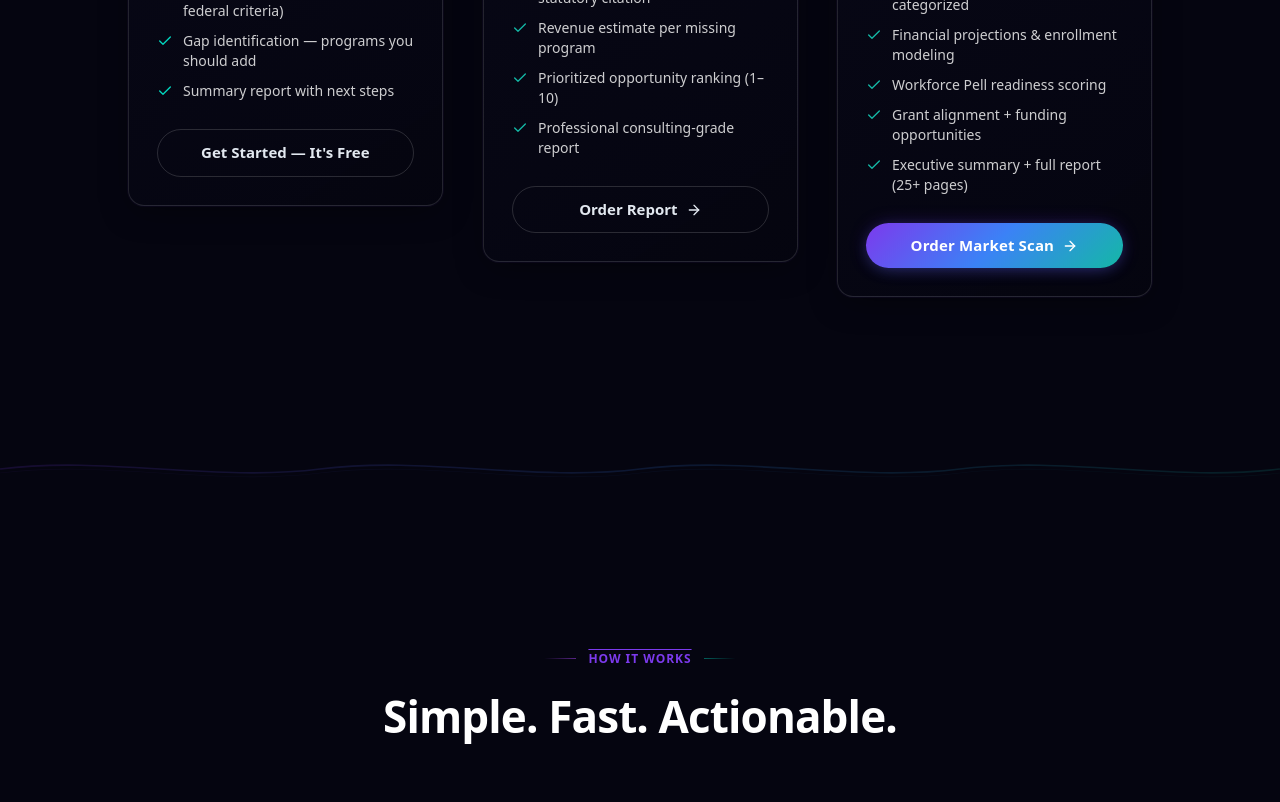
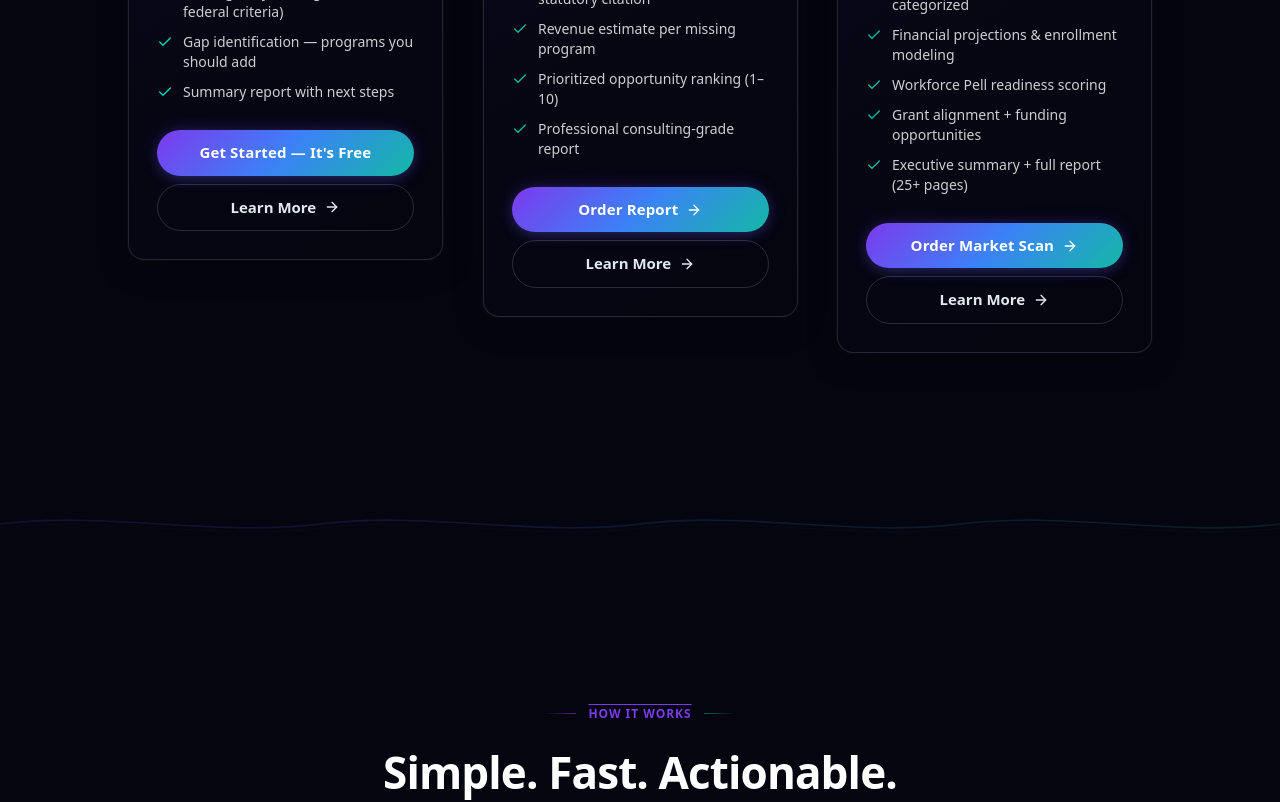
Before and after one commit to wspanic201/workforce-intelligence, a Next.js app: page / in a window 1280 px wide. Shown: the part 1640-2442 px from the top of the page. Built offline with nearby package versions, Linux system fonts and the light colour scheme.

Commit message:
Wire Learn More links on all product cards → /pell, /compliance-gap, /discover

```diff
--- a/app/page.tsx
+++ b/app/page.tsx
@@ -571,10 +571,16 @@ export default function HomePage() {
                   ))}
                 </ul>
                 <a href="#hero">
-                  <button className="btn-cosmic btn-cosmic-ghost w-full text-sm">
+                  <button className="btn-cosmic btn-cosmic-primary w-full text-sm">
                     Get Started — It&apos;s Free
                   </button>
                 </a>
+                <Link href="/pell" className="block mt-2">
+                  <button className="btn-cosmic btn-cosmic-ghost w-full text-sm">
+                    Learn More
+                    <ArrowRight className="ml-2 h-4 w-4" />
+                  </button>
+                </Link>
               </div>
             </AnimateOnScroll>
 
@@ -623,11 +629,17 @@ export default function HomePage() {
                   ))}
                 </ul>
                 <a href="mailto:hello@withwavelength.com?subject=Compliance%20Gap%20Report&body=College%20name%3A%20%0ACity%2C%20State%3A%20">
-                  <button className="btn-cosmic btn-cosmic-ghost w-full text-sm">
+                  <button className="btn-cosmic btn-cosmic-primary w-full text-sm">
                     Order Report
                     <ArrowRight className="ml-2 h-4 w-4" />
                   </button>
                 </a>
+                <Link href="/compliance-gap" className="block mt-2">
+                  <button className="btn-cosmic btn-cosmic-ghost w-full text-sm">
+                    Learn More
+                    <ArrowRight className="ml-2 h-4 w-4" />
+                  </button>
+                </Link>
               </div>
             </AnimateOnScroll>
 
@@ -691,6 +703,12 @@ export default function HomePage() {
                       <ArrowRight className="ml-2 h-4 w-4" />
                     </button>
                   </a>
+                  <Link href="/discover" className="block mt-2">
+                    <button className="btn-cosmic btn-cosmic-ghost w-full text-sm">
+                      Learn More
+                      <ArrowRight className="ml-2 h-4 w-4" />
+                    </button>
+                  </Link>
                 </div>
               </div>
             </AnimateOnScroll>
@@ -943,10 +961,15 @@ export default function HomePage() {
                 ))}
               </ul>
               <a href="#hero">
-                <button className="btn-cosmic btn-cosmic-ghost w-full text-sm">
+                <button className="btn-cosmic btn-cosmic-primary w-full text-sm">
                   Get Started — Free
                 </button>
               </a>
+              <Link href="/pell" className="block mt-2">
+                <button className="btn-cosmic btn-cosmic-ghost w-full text-sm">
+                  Learn More <ArrowRight className="ml-2 h-4 w-4" />
+                </button>
+              </Link>
             </div>
 
             {/* Tier 2 — Compliance Gap Report */}
@@ -970,11 +993,16 @@ export default function HomePage() {
                 ))}
               </ul>
               <a href="mailto:hello@withwavelength.com?subject=Compliance%20Gap%20Report%20Order&body=College%20name%3A%20%0ACity%2C%20State%3A%20">
-                <button className="btn-cosmic btn-cosmic-ghost w-full text-sm">
+                <button className="btn-cosmic btn-cosmic-primary w-full text-sm">
                   Order Report
                   <ArrowRight className="ml-2 h-4 w-4" />
                 </button>
               </a>
+              <Link href="/compliance-gap" className="block mt-2">
+                <button className="btn-cosmic btn-cosmic-ghost w-full text-sm">
+                  Learn More <ArrowRight className="ml-2 h-4 w-4" />
+                </button>
+              </Link>
             </div>
 
             {/* Tier 3 — Market Scan (featured) */}
@@ -1014,6 +1042,11 @@ export default function HomePage() {
                     <ArrowRight className="ml-2 h-4 w-4" />
                   </button>
                 </a>
+                <Link href="/discover" className="block mt-2">
+                  <button className="btn-cosmic btn-cosmic-ghost w-full text-sm">
+                    Learn More <ArrowRight className="ml-2 h-4 w-4" />
+                  </button>
+                </Link>
               </div>
             </div>
 
```
